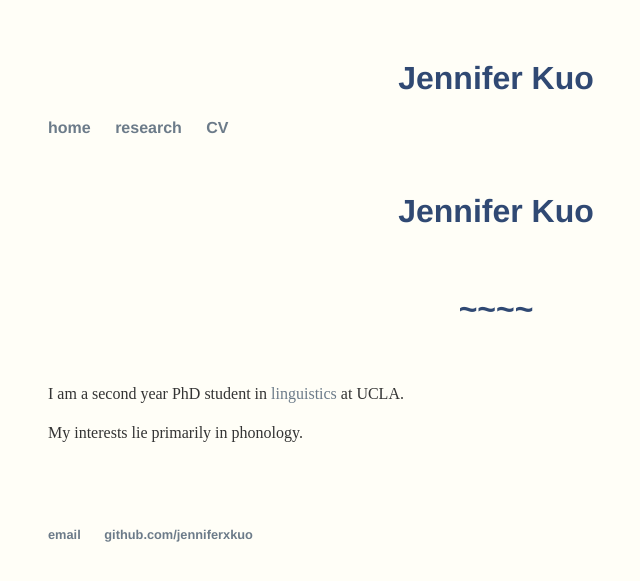
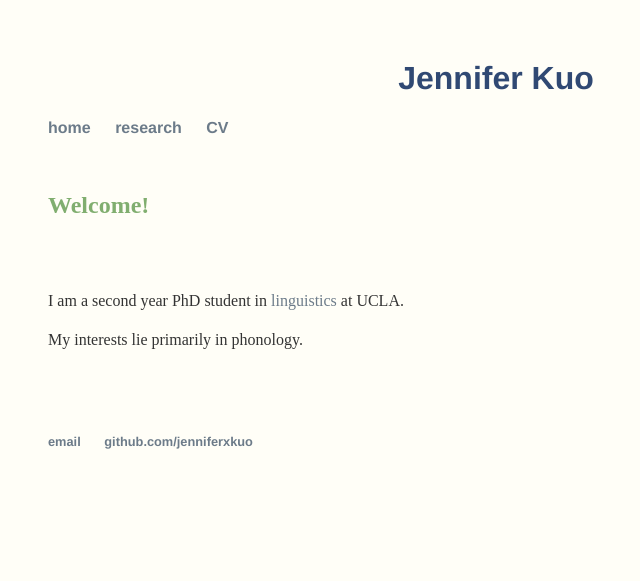
Before and after one commit to jenniferxkuo/jenniferxkuo.github.io, a Jekyll site: the page built from index.html, in a window 1280 px wide. Shown: the top 581 px of the page, without its empty margins (144-784 px from the left). Built offline with Jekyll 4.4.1, drawn with Linux system fonts in a browser that asks for light colours.

Commit message:
change title page.

```diff
--- a/cv/index.html
+++ b/cv/index.html
@@ -3,6 +3,6 @@ layout: default
 title: Jennifer Kuo
 ---
 <div class="blurb">
-	<h1>CV</h1>
+	<h2>CV</h2>
 	<p><a href="https://nbviewer.jupyter.org/github/jenniferxkuo/jenniferxkuo.github.io/blob/master/CV_Feb2020.pdf">Downloadable CV</a> (updated February 2020)</p>
 </div>
--- a/index.html
+++ b/index.html
@@ -6,9 +6,8 @@ cv: passive
 ---
 <div class="blurb">
 	<br>
-	<h1>Jennifer Kuo</h1>
+	<h2>Welcome!</h2>
 	<br>
-	<h1>~~~~</h1>
 	<!-- <img src="/IMG/sagittarius2.jpg" alt="sagittarius"
 		  style="float:right;width:145px;height:145px;">-->
 	<br>
```
